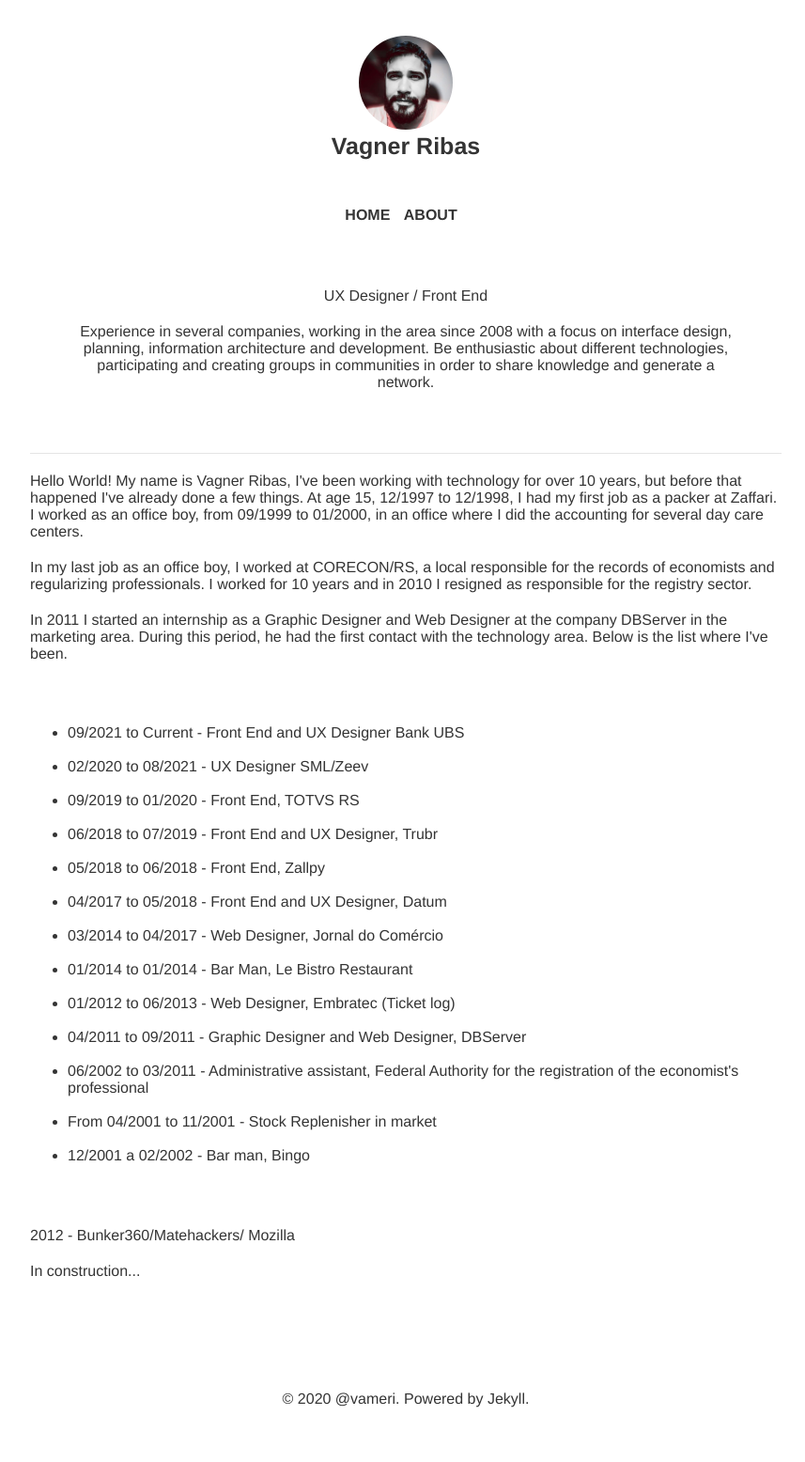
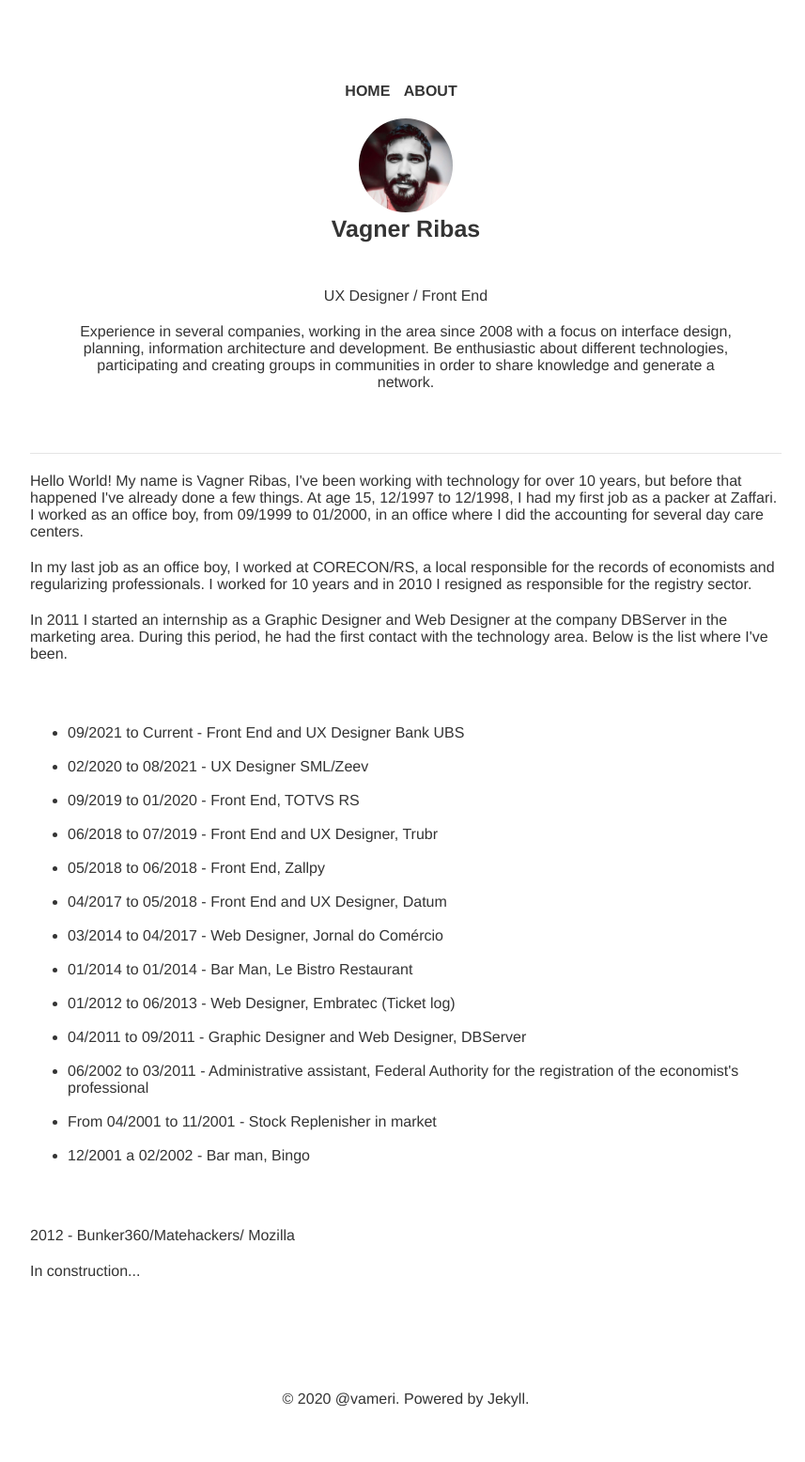
Before and after one commit to vameri/vameri.github.io, a Jekyll site: the page built from index.html, in a window 1280 px wide. Shown: the whole page at 94% size, without its empty margins (208-1065 px from the left). Built offline with Jekyll 4.4.1, drawn with Linux system fonts in a browser that asks for light colours.

Commit message:
Add files via upload

```diff
--- a/_layouts/default.html
+++ b/_layouts/default.html
@@ -21,15 +21,17 @@
   <body>
     <div class="wrapper">
       <header>
-        <img src="{{ site.production_url }}/assets/images/vameri.jpg" alt="foto vameri" height="100" width="100">
-        <h2><a href="/" alt="home">Vagner Ribas</a></h2>
-
         <ul>
           <li style="color: #fff;"><a href="/" alt="sobre">home</a></li>
           <li style="color: #fff;"><a href="/about/" alt="blog">about</a></li>
           <!--<li><a href="/blog/" alt="blog">blog</a></li>-->
           <!--<li><a href="/talks/" alt="talks">talks</a></li> -->
         </ul>
+        <img src="{{ site.production_url }}/assets/images/vameri.jpg" alt="foto vameri" height="100" width="100">
+        <h2><a href="/" alt="home">Vagner Ribas</a></h2>
+
+
+
       </header>
       <section>
         {{ content }}
```
